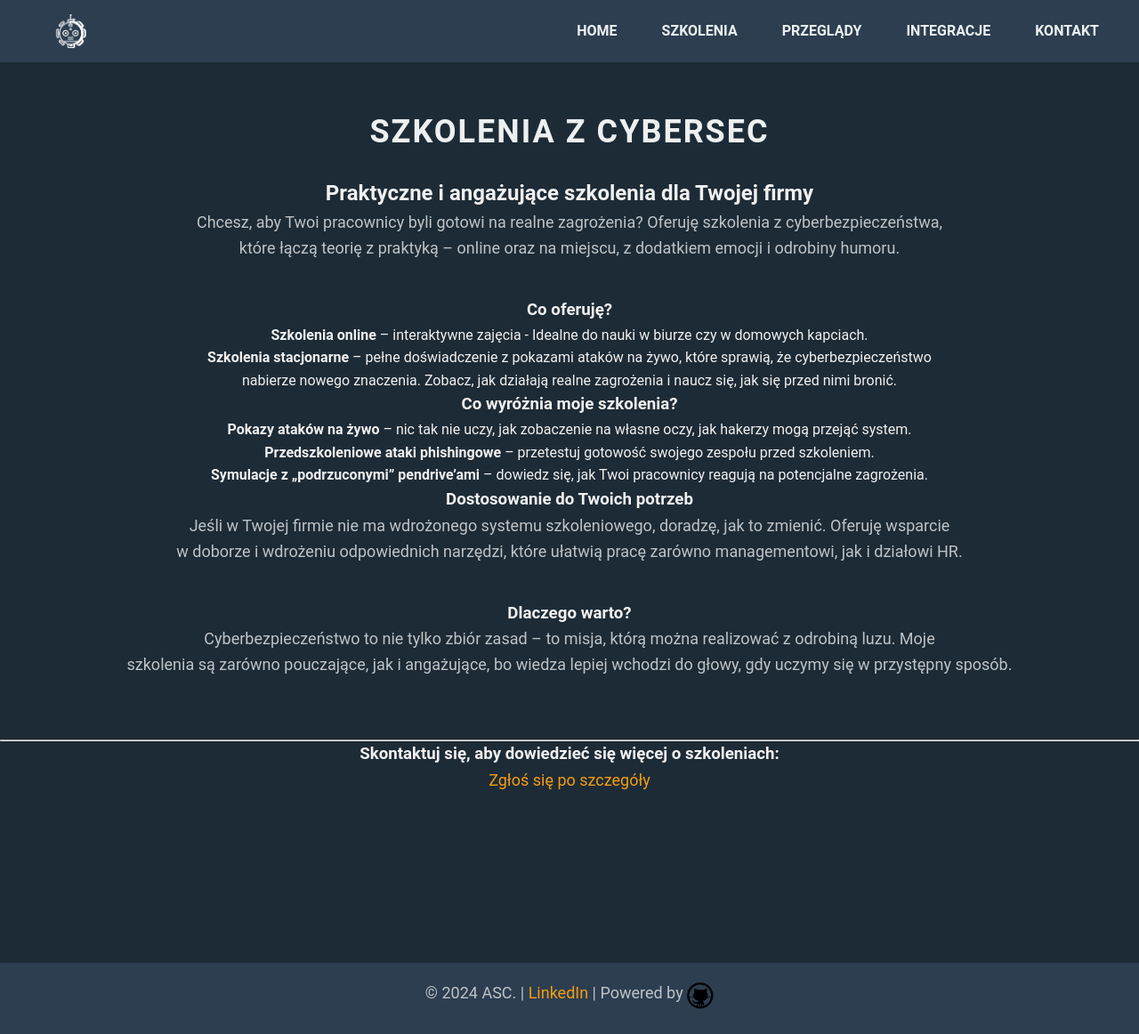
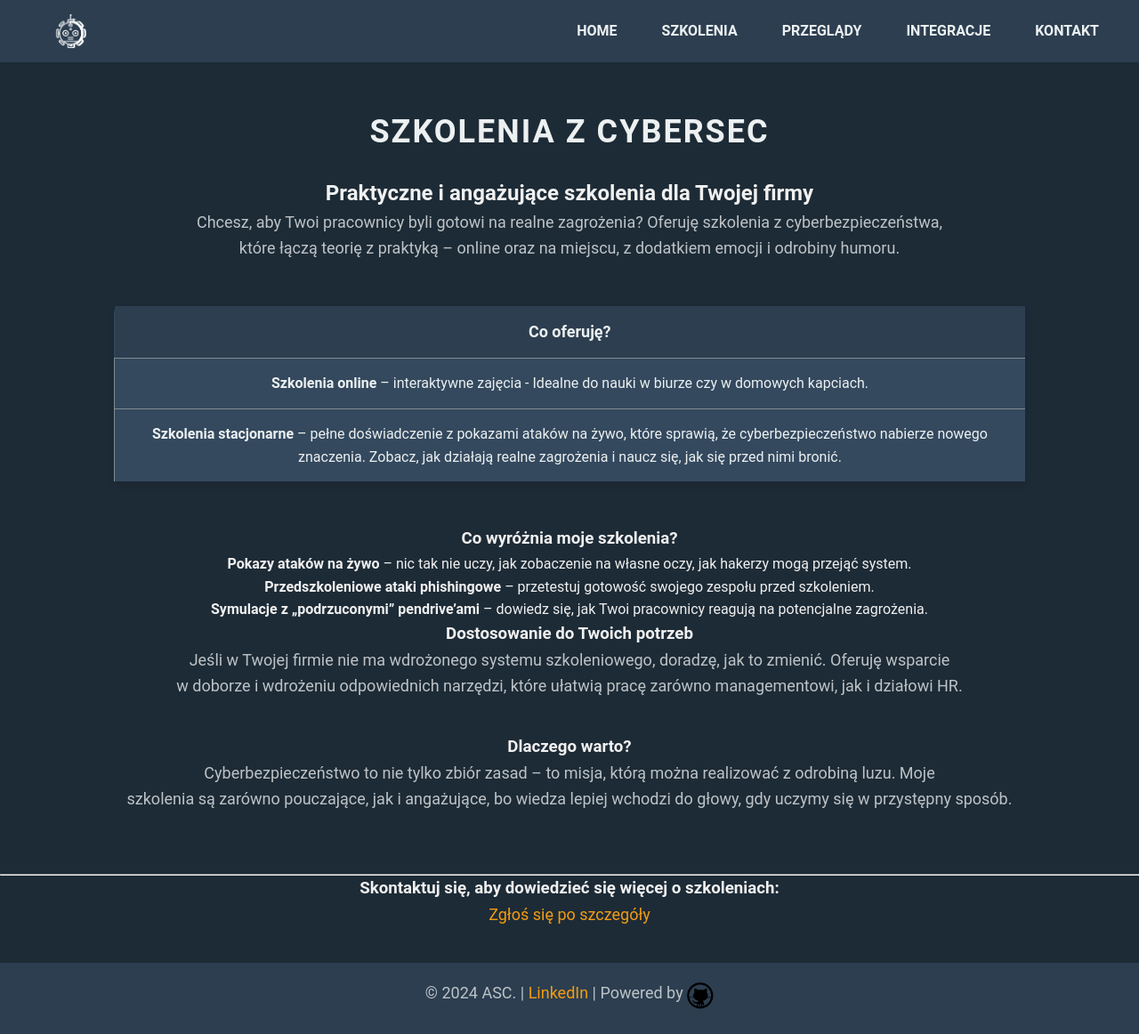
Before and after one commit to dadmins1984/Web, a Jekyll site: the page built from training.md, in a window 1280 px wide and 1162 px high. Shown: the whole window at 89% size. Built offline with Jekyll 4.4.1, drawn with Linux system fonts in a browser that asks for light colours.

Commit message:
fsddffds

```diff
--- a/training.md
+++ b/training.md
@@ -9,10 +9,10 @@ title: "Trainings"
 
 Chcesz, aby Twoi pracownicy byli gotowi na realne zagrożenia? Oferuję szkolenia z cyberbezpieczeństwa,<br>które łączą teorię z praktyką – online oraz na miejscu, z dodatkiem emocji i odrobiny humoru.
 
-### Co oferuję?
-
-- **Szkolenia online** – interaktywne zajęcia - Idealne do nauki w biurze czy w domowych kapciach.
-- **Szkolenia stacjonarne** – pełne doświadczenie z pokazami ataków na żywo, które sprawią, że cyberbezpieczeństwo<br>nabierze nowego znaczenia. Zobacz, jak działają realne zagrożenia i naucz się, jak się przed nimi bronić.<br>
+|Co oferuję?|
+|-----------|
+|**Szkolenia online** – interaktywne zajęcia - Idealne do nauki w biurze czy w domowych kapciach.|
+|**Szkolenia stacjonarne** – pełne doświadczenie z pokazami ataków na żywo, które sprawią, że cyberbezpieczeństwo nabierze nowego znaczenia. Zobacz, jak działają realne zagrożenia i naucz się, jak się przed nimi bronić.|
 
 ### Co wyróżnia moje szkolenia?
 
```
